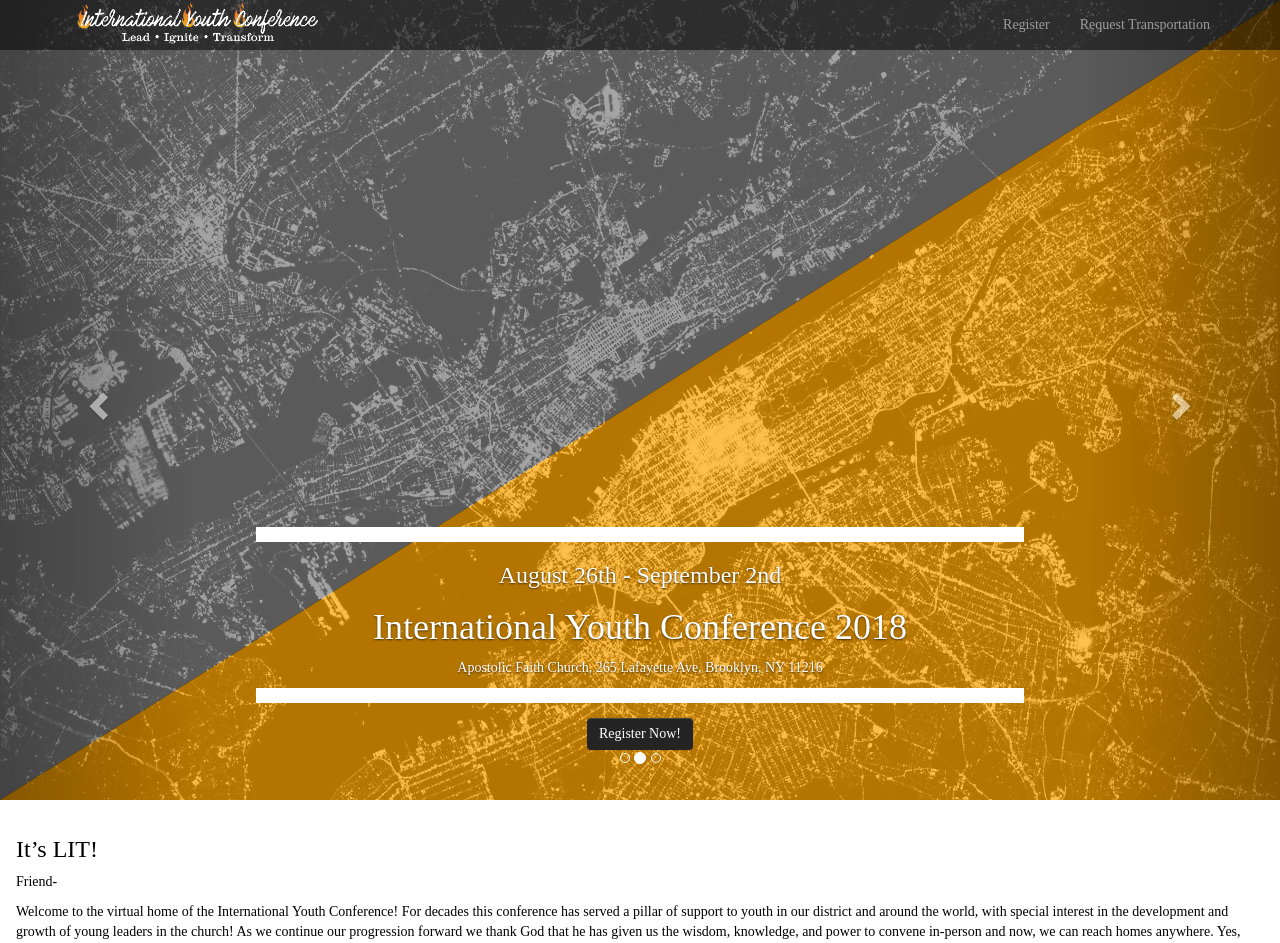
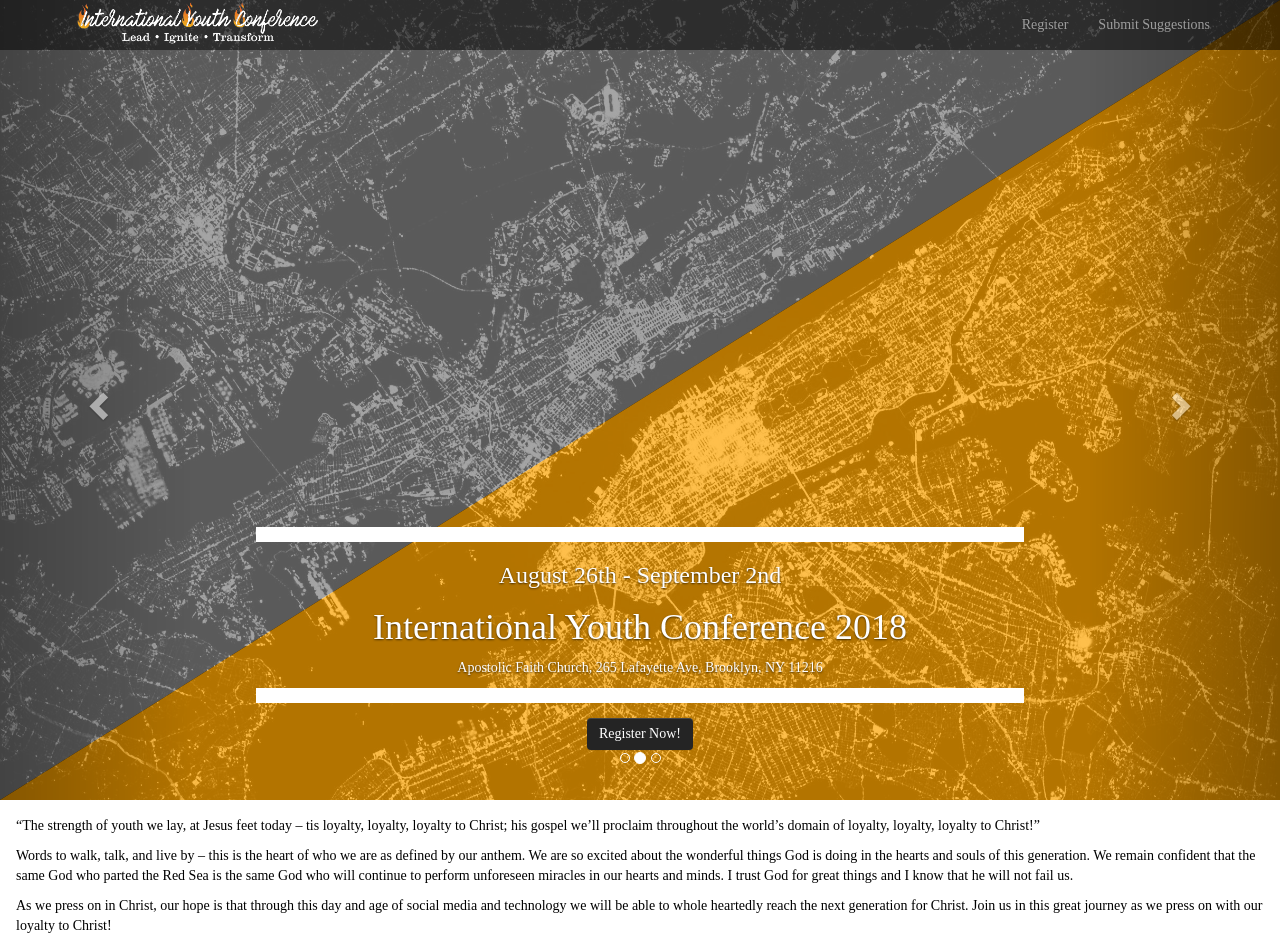
Before and after one commit to kcode20/IYC2018, a React (Create React App) app: page / in a window 1280 px wide. Shown: the top 943 px of the page. Built offline with nearby package versions, Linux system fonts and the light colour scheme; a web font is replaced by a local one; what paypal-checkout would draw is missing.

Commit message:
new welcome, link to suggestions, add event details for summit

```diff
--- a/src/components/Home.jsx
+++ b/src/components/Home.jsx
@@ -62,24 +62,27 @@
 				</Carousel>
 			</div>
 			<div className="about">
-				<h3> It’s LIT! </h3>
-				<p> Friend- </p>
 				<p>
-					Welcome to the virtual home of the International Youth Conference! For
-					decades this conference has served a pillar of support to youth in our
-					district and around the world, with special interest in the
-					development and growth of young leaders in the church! As we continue
-					our progression forward we thank God that he has given us the wisdom,
-					knowledge, and power to convene in-person and now, we can reach homes
-					anywhere. Yes, ANYWHERE! Through this website we hope to set each and
-					every youth leader and young person on FIRE! It is my prayer that the
-					information on these sites will become the very resources you need to
-					help you fulfill the “good work” in which you have been anointed for.
-					If there is anything we can do – to aid, assist, or even help pray for
-					we stand ready!
+					“The strength of youth we lay, at Jesus feet today – tis loyalty,
+					loyalty, loyalty to Christ; his gospel we’ll proclaim throughout the
+					world’s domain of loyalty, loyalty, loyalty to Christ!”
 				</p>
-				<p>Patiently awaiting his return,</p>
-				<p>Min. Xavius “Robbie” Robinson</p>
+				<p>
+					Words to walk, talk, and live by – this is the heart of who we are as
+					defined by our anthem. We are so excited about the wonderful things
+					God is doing in the hearts and souls of this generation. We remain
+					confident that the same God who parted the Red Sea is the same God who
+					will continue to perform unforeseen miracles in our hearts and minds.
+					I trust God for great things and I know that he will not fail us.
+				</p>
+				<p>
+					As we press on in Christ, our hope is that through this day and age of
+					social media and technology we will be able to whole heartedly reach
+					the next generation for Christ. Join us in this great journey as we
+					press on with our loyalty to Christ!
+				</p>
+				<p>In the Harvest of Souls,</p>
+				<p>Xavius “Robbie” Robinson</p>
 				<p>President & Executive Chairman</p>
 			</div>
 		</div>
--- a/src/components/Navigation.jsx
+++ b/src/components/Navigation.jsx
@@ -21,10 +21,10 @@
 				</NavItem>
 				<Navbar.Text>
 					<Navbar.Link
-						href="https://goo.gl/forms/zBaTqW33s9duF8Fs1"
+						href="https://goo.gl/forms/8VkbZtL0Qy5zfB1r2"
 						target="_blank"
 					>
-						Request Transportation
+						Submit Suggestions
 					</Navbar.Link>
 				</Navbar.Text>
 			</Nav>
--- a/src/components/registration/EventDetails.jsx
+++ b/src/components/registration/EventDetails.jsx
@@ -10,12 +10,9 @@
 					<h3 className="chunk">Event Details</h3>
 					<p>Friend-</p>
 					<p>
-						Welcome back! I’ve been praying for you. You’re about to take the
-						first step into what will be the best week – EVER! Are you excited?
-						Every facilitator, keynote speaker, spoken word, note of music has
-						all been orchestrated to help you get FIT: For the Master’s Use!
-						“Come join us and we will do thee good, for the Lord has spoken good
-						things concerning YOU!” I’ll meet see you in New York!
+						Giddy UP and register for the 2019 Youth Leader’s Summit! All roads
+						lead to BBQ, rodeos, and IYC planning. (If you require airport pick
+						up/drop off please be prepared to submit that information)
 					</p>
 					<p>-Xavius President & Executive Chairman</p>
 				</div>
```
